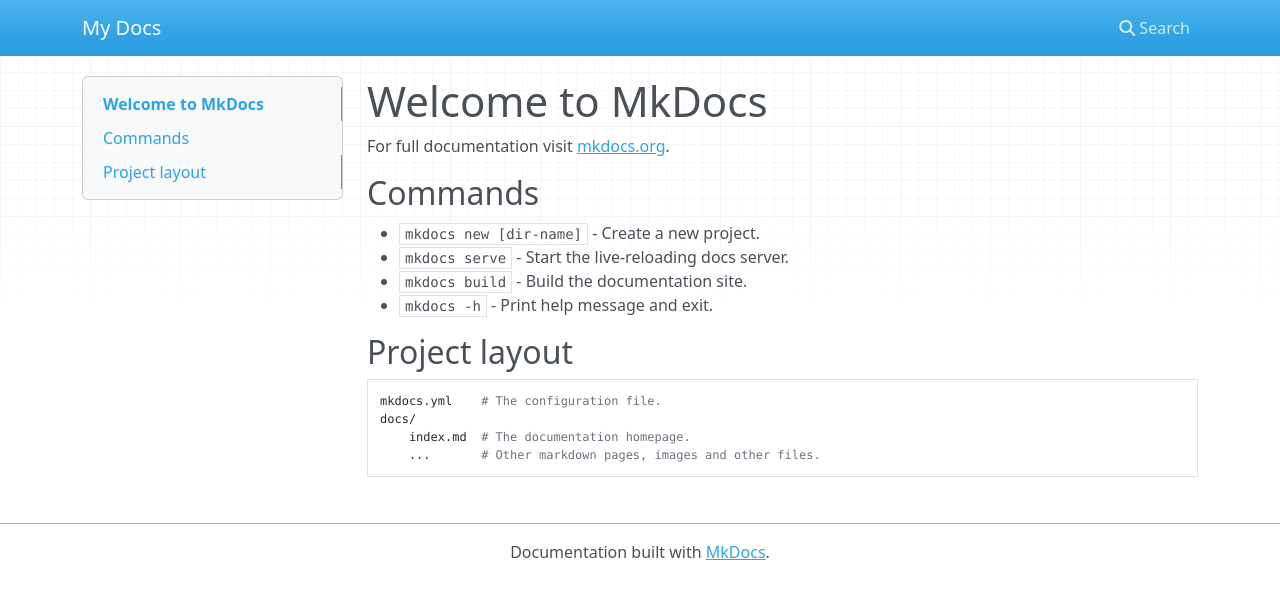
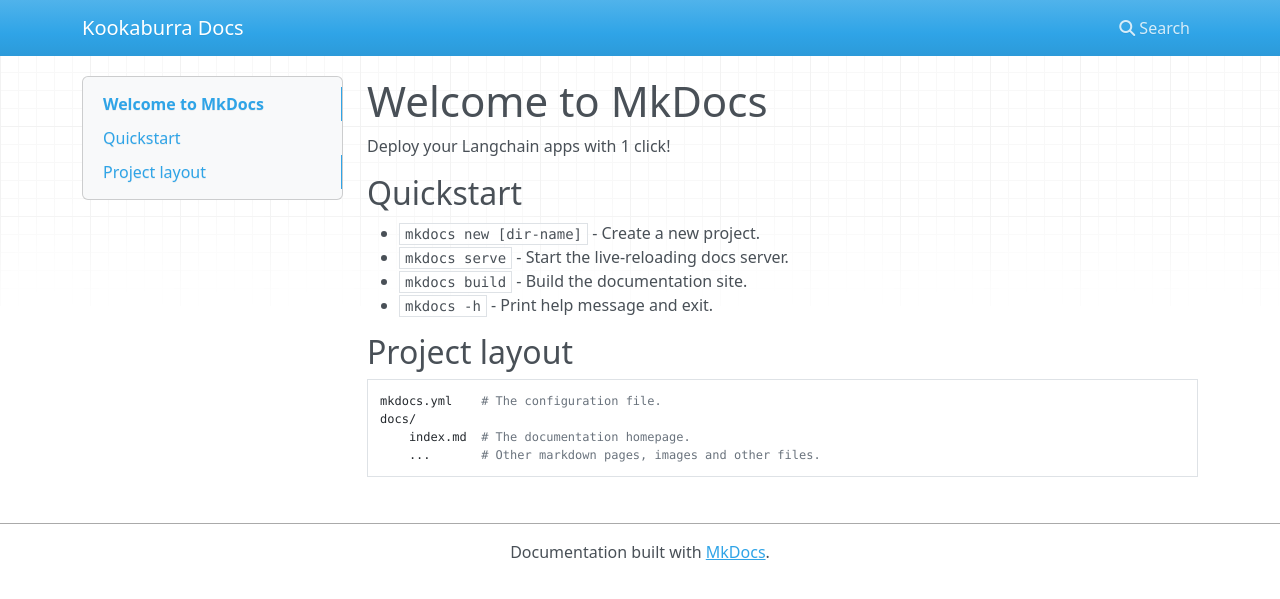
Before and after one commit to kookaburracodes/kookaburra-docs, an MkDocs documentation site: the page built from docs/index.md, in a window 1280 px wide. Shown: the top 599 px of the page. Built offline with MkDocs 1.6.1, drawn with Linux system fonts in a browser that asks for light colours; nearby versions of some CDN libraries.

Commit message:
add requirements

```diff
--- a/docs/index.md
+++ b/docs/index.md
@@ -1,8 +1,8 @@
 # Welcome to MkDocs
 
-For full documentation visit [mkdocs.org](https://www.mkdocs.org).
+Deploy your Langchain apps with 1 click!
 
-## Commands
+## Quickstart
 
 * `mkdocs new [dir-name]` - Create a new project.
 * `mkdocs serve` - Start the live-reloading docs server.
--- a/mkdocs.yml
+++ b/mkdocs.yml
@@ -1 +1,2 @@
-site_name: My Docs
+site_name: Kookaburra Docs
+site_url: https://example.com/
--- /dev/null
+++ b/requirements.txt
@@ -0,0 +1 @@
+jinja2<3.1.0
```
